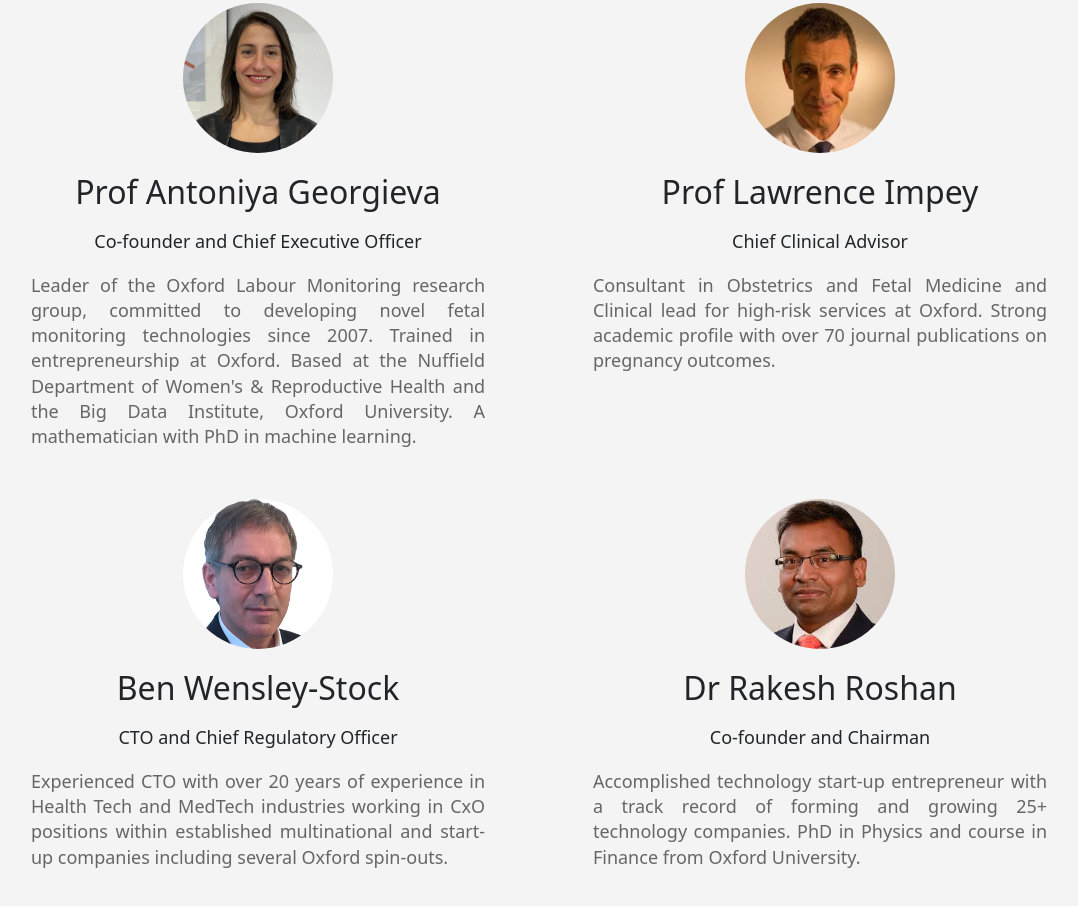
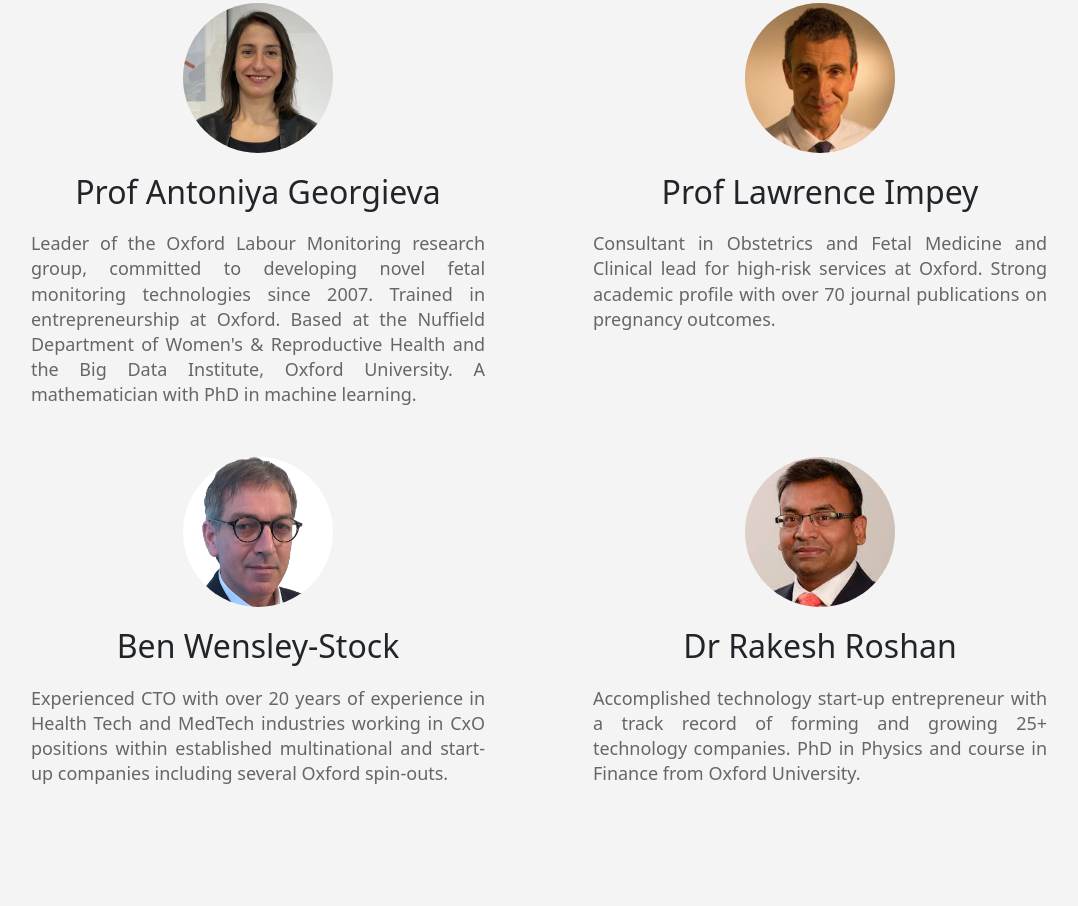
Before and after one commit to Oxford-Fetal-Monitoring/SaferBirth, a website: page index.html in a window 1280 px wide. Shown: the part 1948-2854 px from the top of the page, without its empty margins (101-1179 px from the left). After the commit the page ends 2805 px from the top, so only its background shows below. Drawn offline with nearby package versions, Linux system fonts and the light colour scheme; a script that the page names is missing.

Commit message:
removed title descriptions under members of our team

```diff
--- a/index.html
+++ b/index.html
@@ -62,13 +62,13 @@
             <div class="team-member col-md-6">
                 <img src="images/antoniya.png" alt="Prof Antoniya Georgieva">
                 <h2>Prof Antoniya Georgieva</h3>
-                <h3 class="positions-text">Co-founder and Chief Executive Officer</h3>
+                <!-- <h3 class="positions-text">Co-founder and Chief Executive Officer</h3> -->
                 <p>Leader of the Oxford Labour Monitoring research group, committed to developing novel fetal monitoring technologies since 2007. Trained in entrepreneurship at Oxford. Based at the Nuffield Department of Women's & Reproductive Health and the Big Data Institute, Oxford University. A mathematician with PhD in machine learning.</p>
             </div>
             <div class="team-member col-md-6">
                 <img src="images/lawrence.png" alt="Prof Lawrence Impey">
                 <h2>Prof Lawrence Impey</h2>
-                <h3 class="positions-text">Chief Clinical Advisor</h3>
+                <!-- <h3 class="positions-text">Chief Clinical Advisor</h3> -->
                 <p>Consultant in Obstetrics and Fetal Medicine and Clinical lead for high-risk services at Oxford. Strong academic profile with over 70 journal publications on pregnancy outcomes.</p>
             </div>
         </div>
@@ -76,13 +76,13 @@
             <div class="team-member col-md-6">
                 <img src="images/ben.png" alt="Ben Wensley-Stock">
                 <h2>Ben Wensley-Stock</h2>
-                <h3 class="positions-text">CTO and Chief Regulatory Officer</h3>
+                <!-- <h3 class="positions-text">CTO and Chief Regulatory Officer</h3> -->
                 <p>Experienced CTO with over 20 years of experience in Health Tech and MedTech industries working in CxO positions within established multinational and start-up companies including several Oxford spin-outs.</p>
             </div>
             <div class="team-member col-md-6">
                 <img src="images/rakesh.png" alt="Dr Rakesh Roshan">
                 <h2>Dr Rakesh Roshan</h2>
-                <h3 class="positions-text">Co-founder and Chairman</h3>
+                <!-- <h3 class="positions-text">Co-founder and Chairman</h3> -->
                 <p>Accomplished technology start-up entrepreneur with a track record of forming and growing 25+ technology companies. PhD in Physics and course in Finance from Oxford University.</p>
             </div>
         </div>
```
